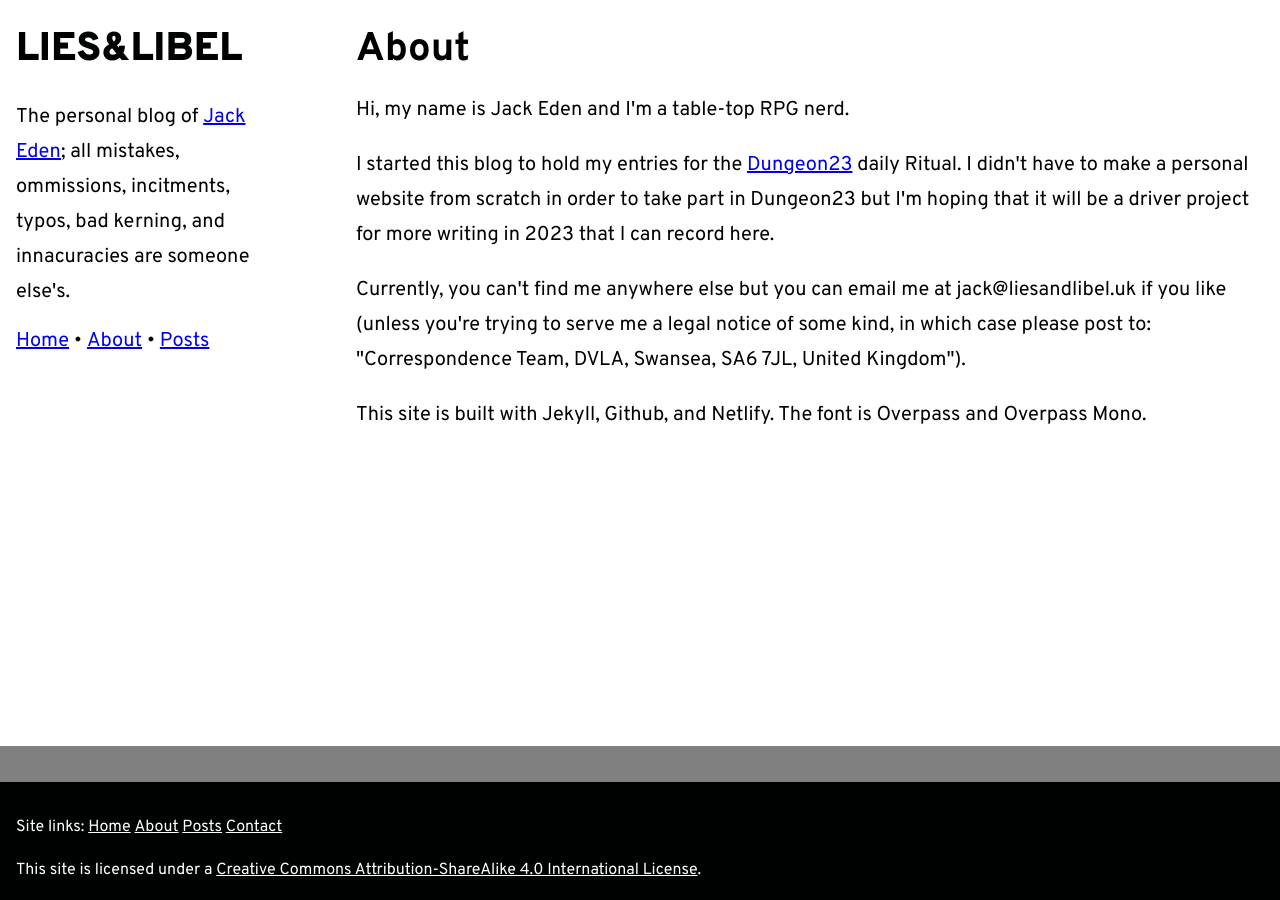
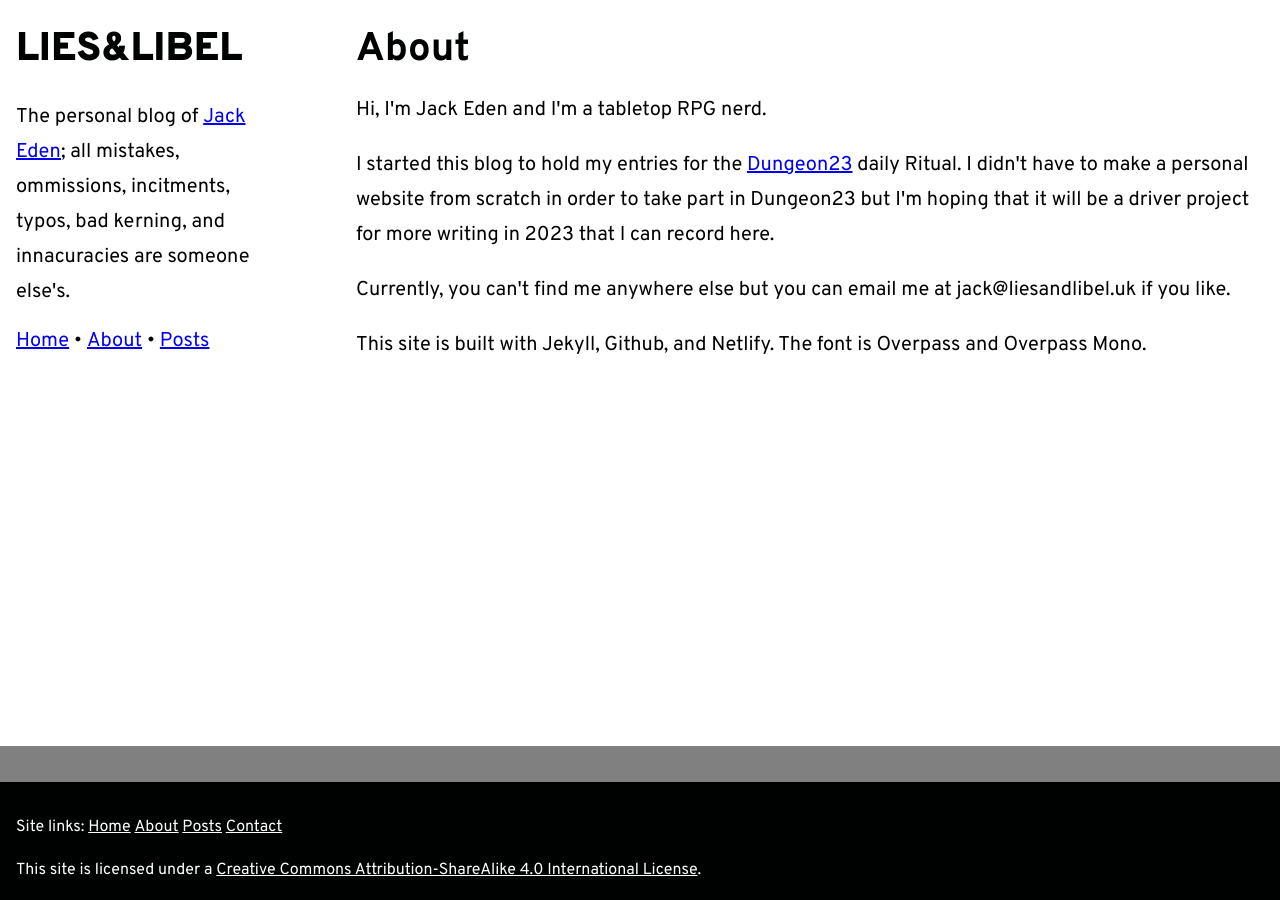
Before and after one commit to jack-eden/liesandlibel.uk, a Jekyll site: the page built from about.html, in a window 1280 px wide. Built offline with Jekyll 4.4.1, drawn with Linux system fonts in a browser that asks for light colours; cached includes are drawn as plain includes.

Commit message:
Updated about page

```diff
--- a/about.html
+++ b/about.html
@@ -4,10 +4,10 @@ permalink: /about/
 title: "About"
 ---
 
-<p>Hi, my name is Jack Eden and I'm a table-top RPG nerd.</p>
+<p>Hi, I'm Jack Eden and I'm a tabletop RPG nerd.</p>
 
 <p>I started this blog to hold my entries for the <a href="https://seanmccoy.substack.com/p/dungeon23">Dungeon23</a> daily Ritual. I didn't have to make a personal website from scratch in order to take part in Dungeon23 but I'm hoping that it will be a driver project for more writing in 2023 that I can record here.</p>
 
-<p>Currently, you can't find me anywhere else but you can email me at jack@liesandlibel.uk if you like (unless you're trying to serve me a legal notice of some kind, in which case please post to: "Correspondence Team, DVLA, Swansea, SA6 7JL, United Kingdom").</p>
+<p>Currently, you can't find me anywhere else but you can email me at jack@liesandlibel.uk if you like.</p>
 
 <p>This site is built with Jekyll, Github, and Netlify. The font is Overpass and Overpass Mono.</p>
```
